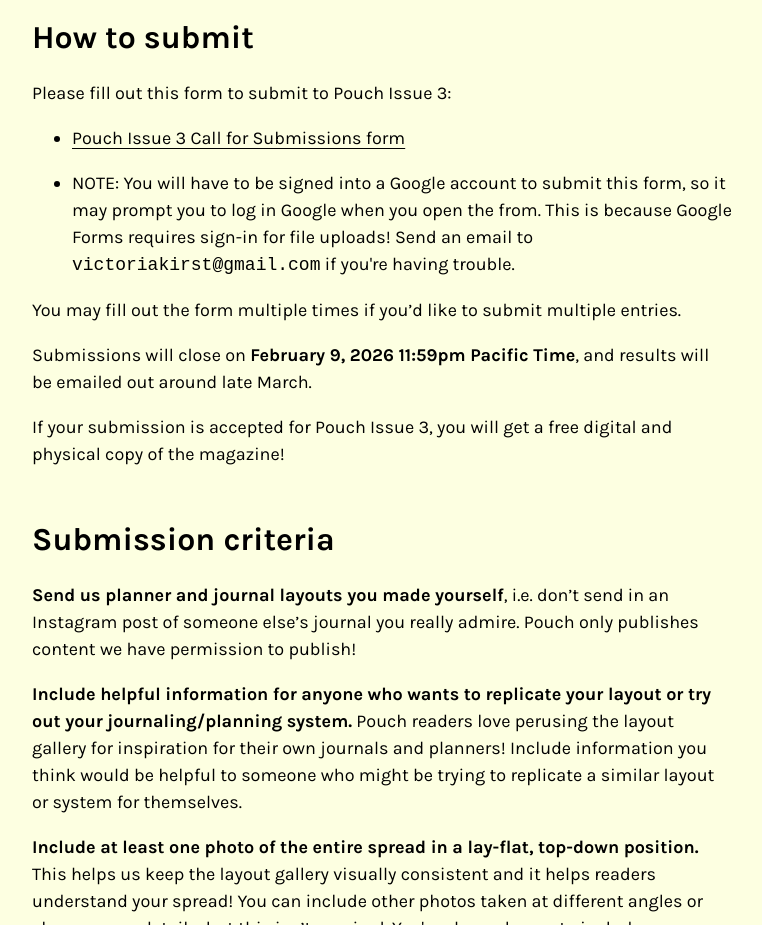
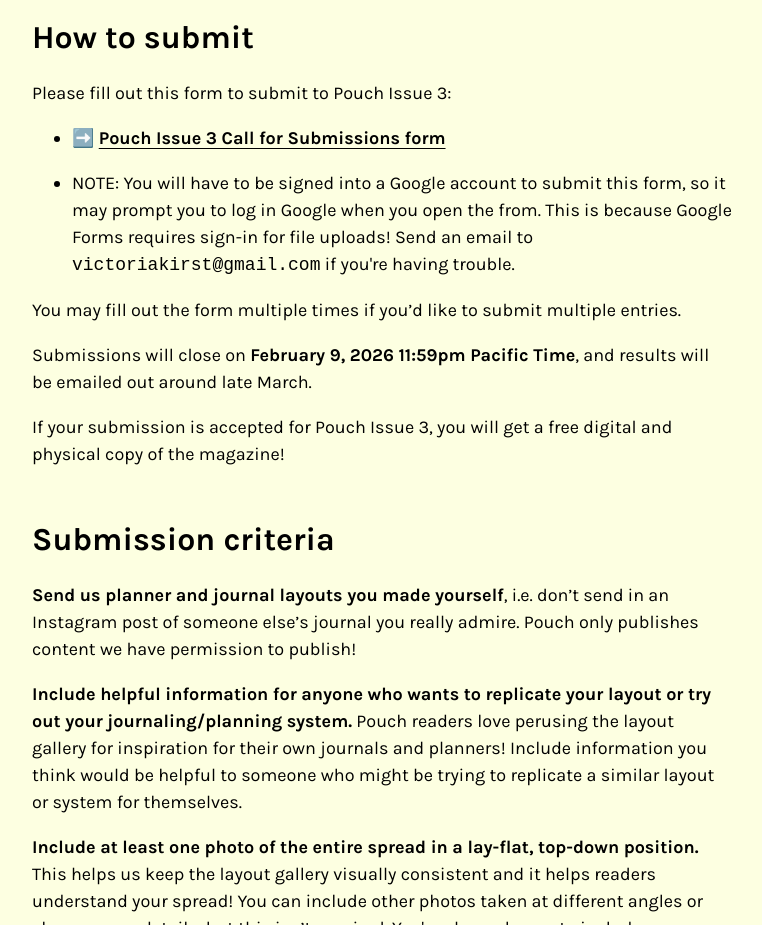
Before and after one commit to vrk/pouchmagazine.com, an Eleventy site: page pouch-03/submit.md in a window 1280 px wide. Shown: the part 1320-2245 px from the top of the page, without its empty margins (258-1020 px from the left). Built offline with nearby package versions, Linux system fonts and the light colour scheme; Eleventy itself is replaced by a stand-in of ours; files that its build step writes are made by us from their sources; a web font is replaced by a local one.

Commit message:
emphasis

```diff
--- a/pouch-03/submit.md
+++ b/pouch-03/submit.md
@@ -22,7 +22,7 @@ We are considering **Planner and Journal Layout submissions** for these two cate
 
 Please fill out this form to submit to Pouch Issue 3:
 
-- <a href="https://docs.google.com/forms/d/e/1FAIpQLSeUWxnjORNH6uIURUBZsky8UNFfqCXwdaeU_uVF-SthBo-qCA/viewform?usp=dialog" target="_blank">Pouch Issue 3 Call for Submissions form</a>
+- ➡️ <strong><a href="https://docs.google.com/forms/d/e/1FAIpQLSeUWxnjORNH6uIURUBZsky8UNFfqCXwdaeU_uVF-SthBo-qCA/viewform?usp=dialog" target="_blank">Pouch Issue 3 Call for Submissions form</a></strong>
 - NOTE: You will have to be signed into a Google account to submit this form, so it may prompt you to log in Google when you open the from. This is because Google Forms requires sign-in for file uploads! Send an email to `victoriakirst@gmail.com` if you're having trouble.
 
 You may fill out the form multiple times if you’d like to submit multiple entries.
```
